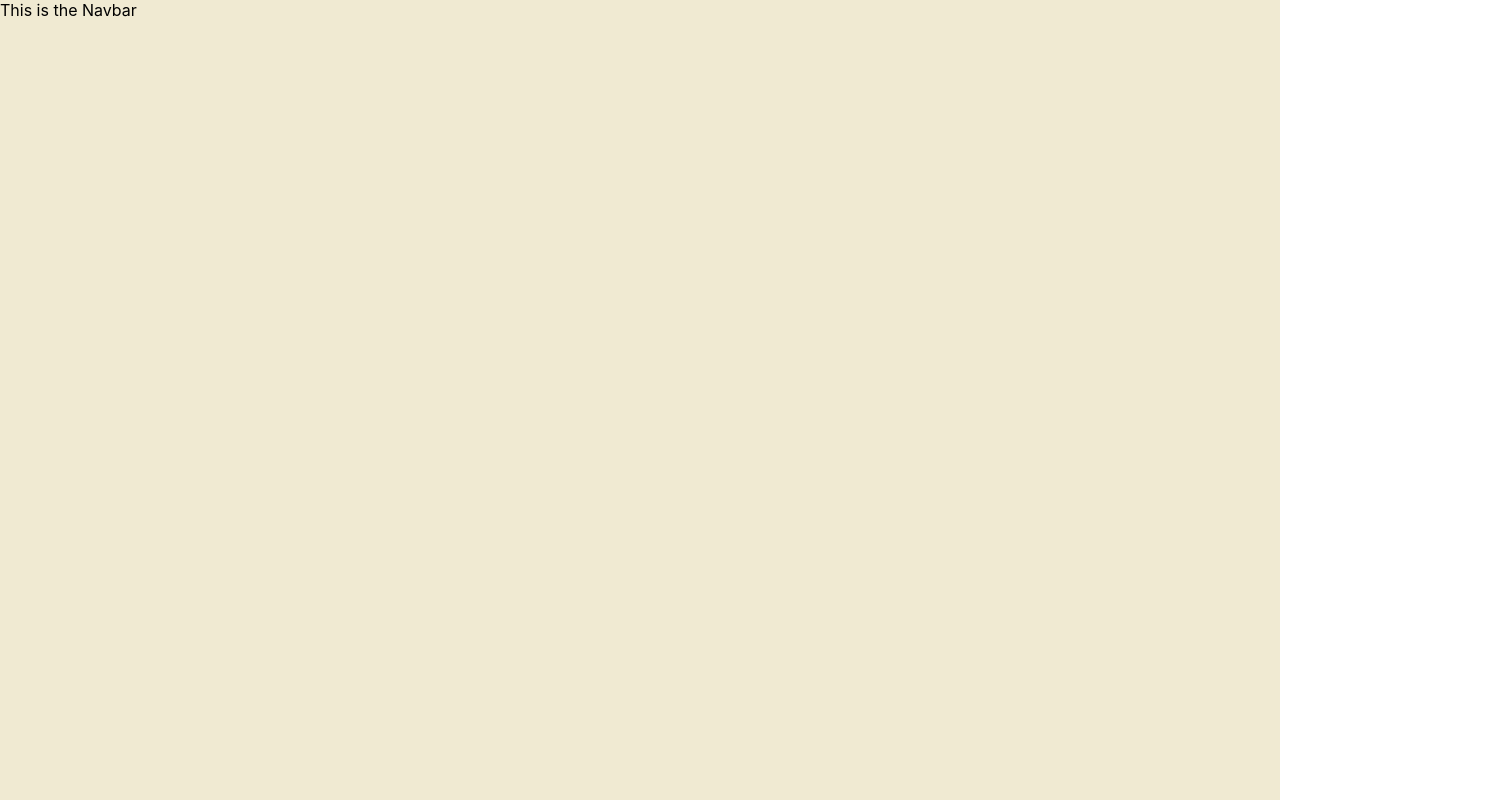
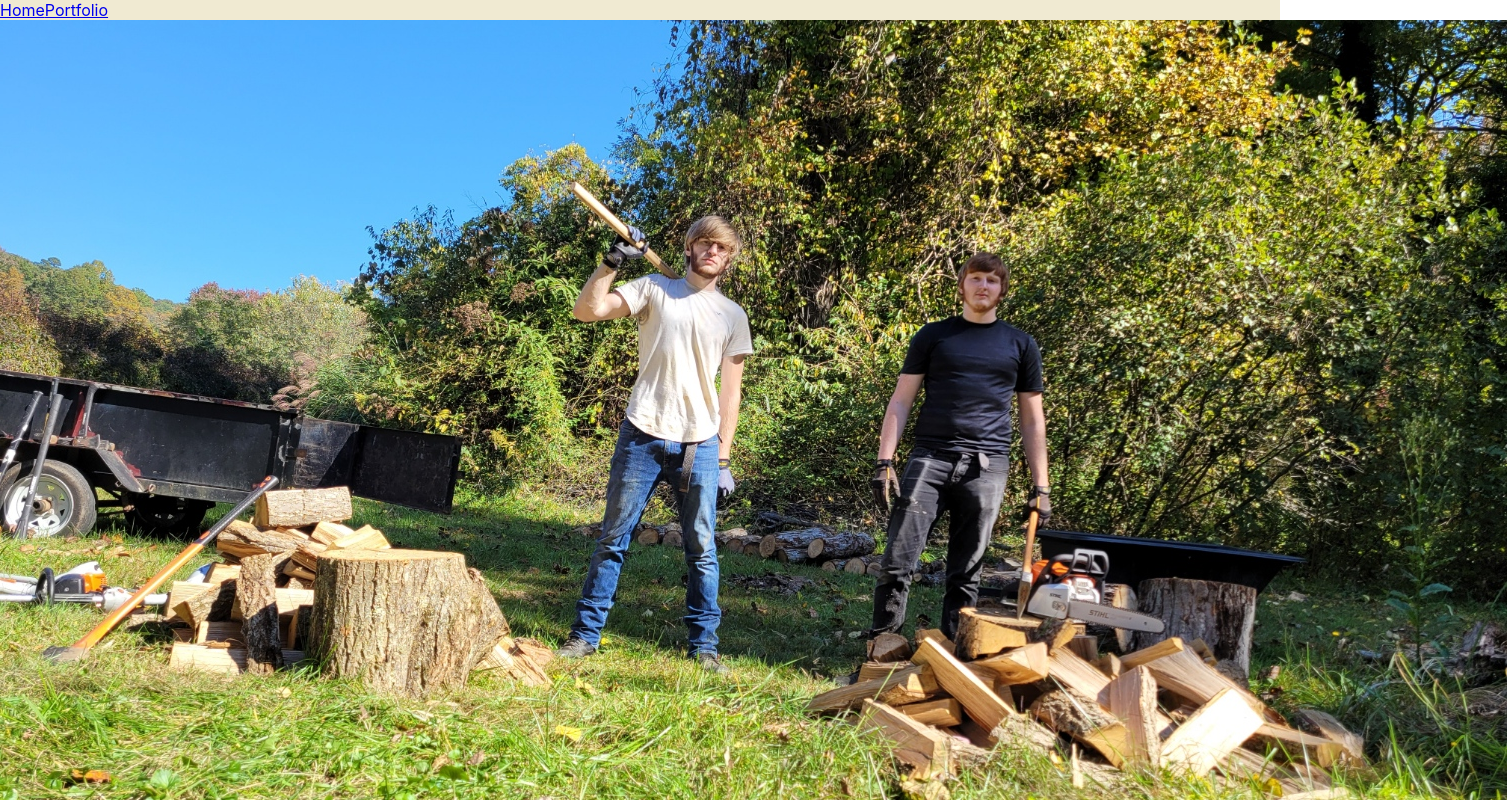
Before and after one commit to TuckTuckC/gt-cuts, a React (Create React App) app: page /portfolio in a window 1280 px wide. Before the commit this address had no page. Shown: the top 800 px of the page, 1507 px wide, since content can reach past the window. Built offline with nearby package versions, Linux system fonts and the light colour scheme.

Commit message:
Renames CutttingWood.jpg Adds links to NavBar Adds an image to Portfolio component

```diff
--- a/src/App.js
+++ b/src/App.js
@@ -4,6 +4,7 @@ import { Route, Routes } from 'react-router-dom';
 // Components
 import Home from './Components/Home/Home';
 import Navbar from './Components/Navbar/Navbar';
+import Portfolio from './Components/Portfolio/Portfolio';
 
 function App() {
   return (
@@ -11,6 +12,7 @@ function App() {
       <Navbar />
       <Routes>
         <Route path="/" element={<Home />} />
+        <Route path="/portfolio" element={<Portfolio />} />
       </Routes>
     </div>
   );
--- a/src/Components/Navbar/Navbar.js
+++ b/src/Components/Navbar/Navbar.js
@@ -1,11 +1,13 @@
-import React from 'react'
+import React from 'react';
+import { Link } from 'react';
 
 function Navbar() {
   return (
     <div>
-      This is the Navbar
+      <a href="/">Home</a>
+      <a href="/portfolio">Portfolio</a>
     </div>
-  )
-}
+  );
+};
 
-export default Navbar
+export default Navbar;
--- a/src/Components/Portfolio/Portfolio.js
+++ b/src/Components/Portfolio/Portfolio.js
@@ -1,9 +1,10 @@
 import React from 'react';
+import CuttingWood from '../../images/CuttingWood.jpg'
 
 function Portfolio() {
   return (
     <div>
-
+      <img src={CuttingWood} alt="Two men holding axes next to piles of cut wood" />
     </div>
   );
 };
```
Also changed, not shown: src/images/CuttingWood.jpg (renamed from src/images/Cutting Wood.jpg).
